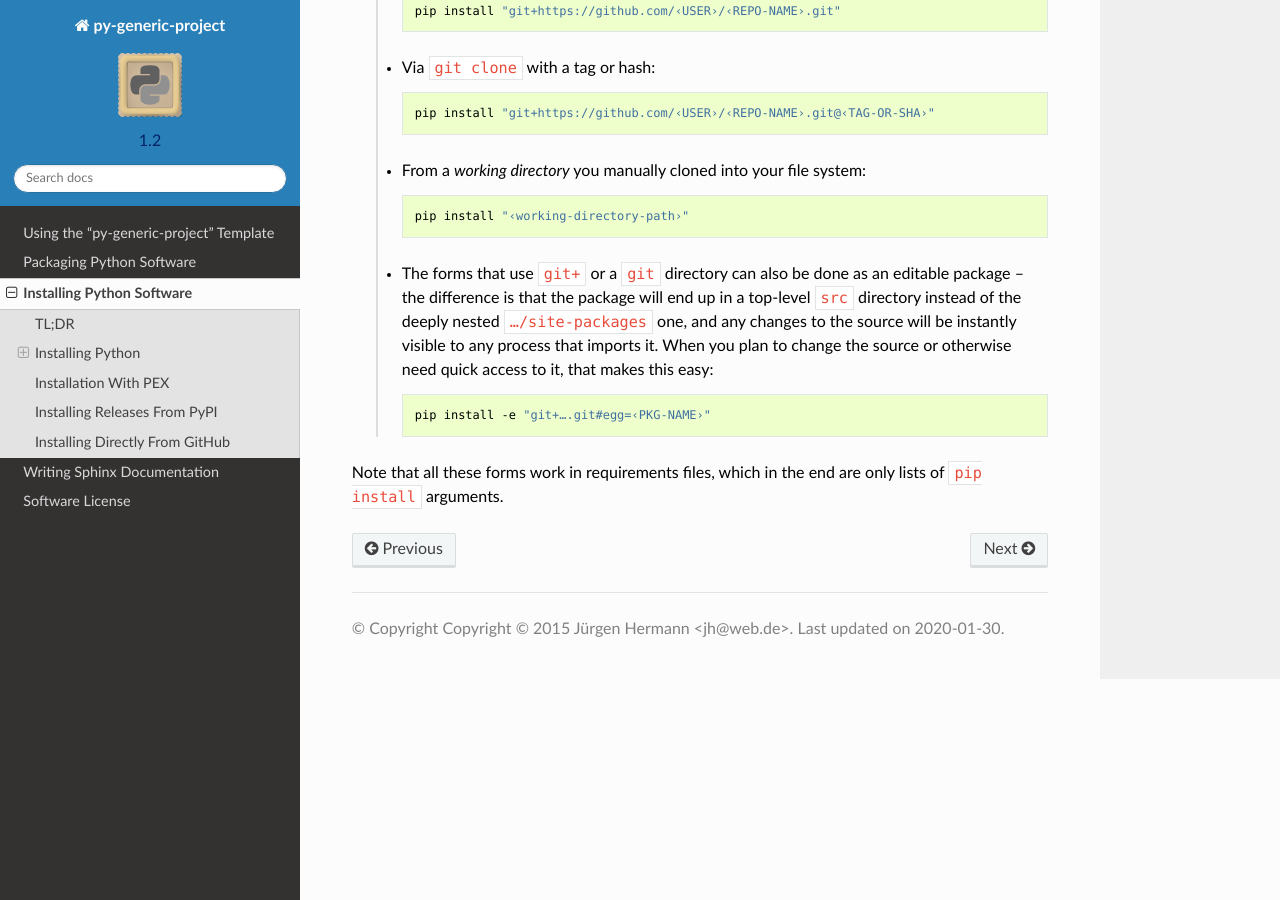
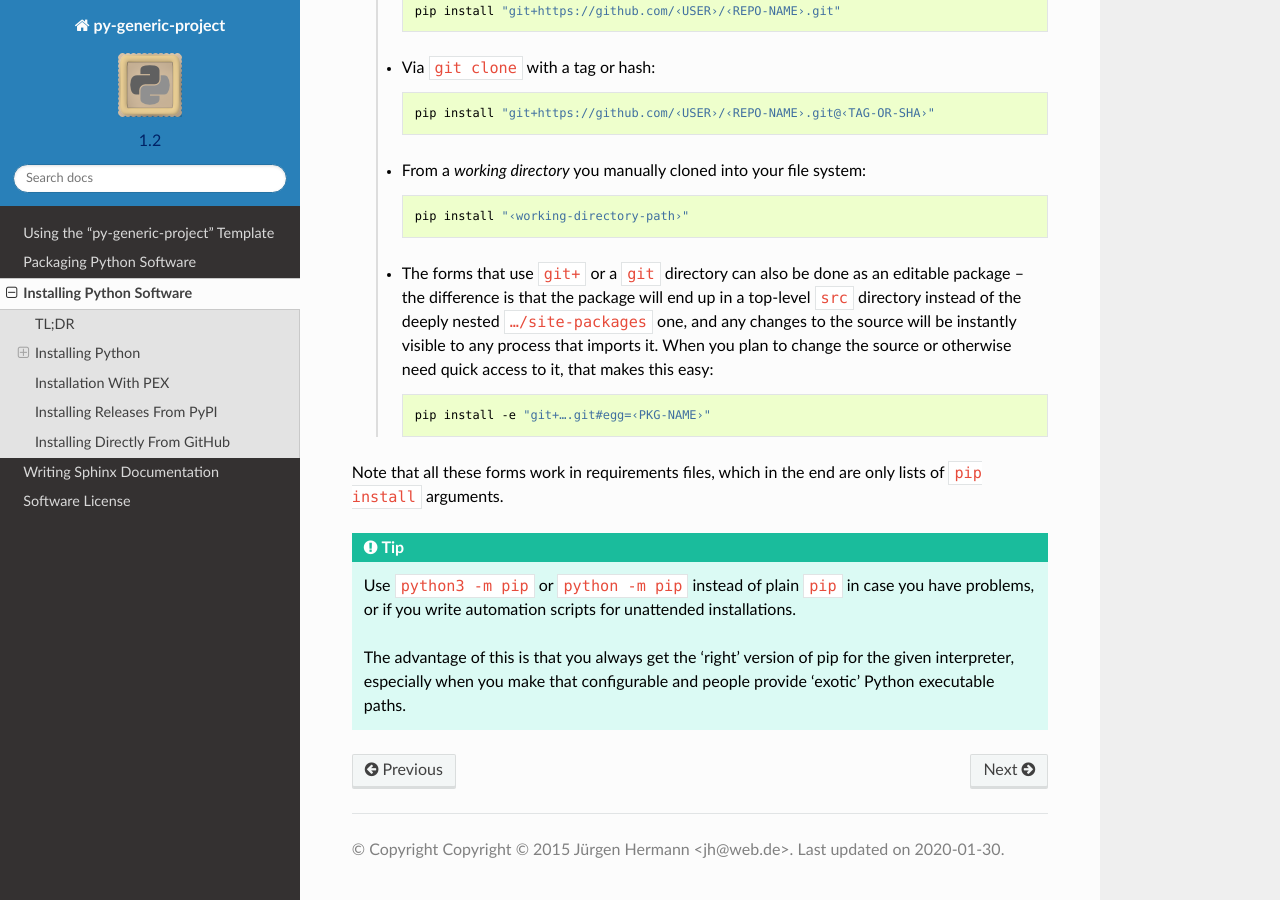
Before and after one commit to Springerle/py-generic-project, a Sphinx documentation site: the page built from docs/installing.rst, in a window 1280 px wide and 900 px high, scrolled down 5116 px. Built offline with Sphinx 7.4.7 and the Read the Docs theme 2.0.0, drawn with Linux system fonts in a browser that asks for light colours.

Commit message:
docs: call pip via module execution

```diff
--- a/docs/installing.rst
+++ b/docs/installing.rst
@@ -337,6 +337,15 @@ Note that all these forms work in requirements files,
 which in the end are only lists of ``pip install`` arguments.
 
 
+.. tip::
+
+    Use ``python3 -m pip`` or ``python -m pip`` instead of plain ``pip`` in case you have problems,
+    or if you write automation scripts for unattended installations.
+
+    The advantage of this is that you always get the ‘right’ version of pip for the given
+    interpreter, especially when you make that configurable and people provide ‘exotic’ Python executable paths.
+
+
 .. _`Python Releases for Windows`: https://www.python.org/downloads/windows/
 .. _`Python Extensions for Windows`: https://github.com/mhammond/pywin32
 .. _`Babun homepage`: http://babun.github.io/
```
